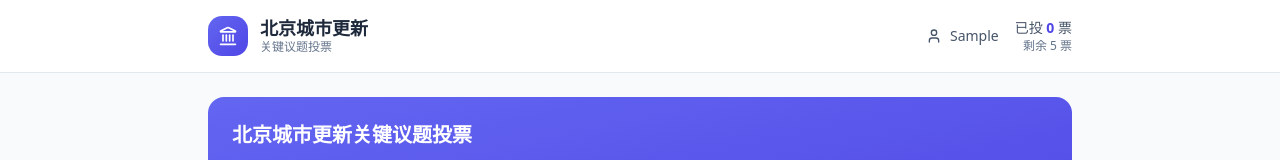
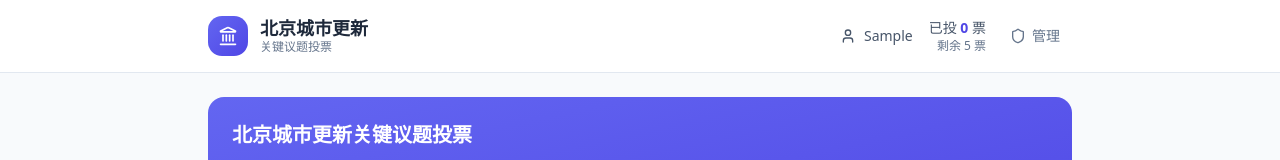
Before and after one commit to hemayou/urvote, a React (Vite) app: page / in a window 1280 px wide. Both pictures are taken after typing "Sample" into the empty fields and a click on the button "进入投票". Shown: the top 160 px of the page. Built offline with nearby package versions, Linux system fonts and the light colour scheme; no server answers; the database is empty.

Commit message:
Add admin dashboard

```diff
--- a/src/App.tsx
+++ b/src/App.tsx
@@ -1,8 +1,10 @@
-import { useState } from 'react';
+import { useState, useEffect } from 'react';
 import { NameEntry } from '@/components/NameEntry';
 import { DimensionVoteCard } from '@/components/DimensionVoteCard';
 import { ResultsView } from '@/components/ResultsView';
 import { SwotLegend } from '@/components/SwotLegend';
+import { AdminLogin } from '@/components/AdminLogin';
+import { AdminDashboard } from '@/components/AdminDashboard';
 import { useVoting } from '@/hooks/useVoting';
 import { dimensions, MAX_VOTES } from '@/data/issues';
 import { Button } from '@/components/ui/button';
@@ -19,10 +21,21 @@ import {
   AlertDescription,
   AlertTitle
 } from '@/components/ui/alert';
-import { CheckCircle, AlertCircle, Landmark, ArrowRight, Loader2, User } from 'lucide-react';
+import { CheckCircle, AlertCircle, Landmark, ArrowRight, Loader2, User, Shield } from 'lucide-react';
 import { cn } from '@/lib/utils';
+import { checkAdminLogin } from '@/lib/adminAuth';
+
+// 路由类型
+type Route = 'vote' | 'admin-login' | 'admin-dashboard';
 
 function App() {
+  // 当前路由
+  const [currentRoute, setCurrentRoute] = useState<Route>('vote');
+
+  // 管理员登录状态
+  const [admin, setAdmin] = useState<{ username: string; name: string } | null>(null);
+
+  // 投票相关
   const {
     voterName,
     isNameSet,
@@ -43,6 +56,35 @@ function App() {
   } = useVoting();
 
   const [showConfirmDialog, setShowConfirmDialog] = useState(false);
+
+  // 检查 URL 路由
+  useEffect(() => {
+    const path = window.location.pathname;
+    if (path === '/admin') {
+      // 检查是否已登录
+      const { isLoggedIn, admin: loggedInAdmin } = checkAdminLogin();
+      if (isLoggedIn && loggedInAdmin) {
+        setAdmin(loggedInAdmin);
+        setCurrentRoute('admin-dashboard');
+      } else {
+        setCurrentRoute('admin-login');
+      }
+    }
+  }, []);
+
+  // 管理员登录成功
+  const handleAdminLogin = (loggedInAdmin: { username: string; name: string }) => {
+    setAdmin(loggedInAdmin);
+    setCurrentRoute('admin-dashboard');
+    window.history.pushState({}, '', '/admin');
+  };
+
+  // 管理员登出
+  const handleAdminLogout = () => {
+    setAdmin(null);
+    setCurrentRoute('admin-login');
+    window.history.pushState({}, '', '/admin');
+  };
 
   // 处理姓名提交
   const handleNameSubmit = (name: string) => {
@@ -75,6 +117,16 @@ function App() {
   const handleReset = () => {
     resetVotes();
   };
+
+  // 渲染管理员登录页面
+  if (currentRoute === 'admin-login') {
+    return <AdminLogin onLogin={handleAdminLogin} />;
+  }
+
+  // 渲染管理员仪表盘
+  if (currentRoute === 'admin-dashboard') {
+    return <AdminDashboard admin={admin!} onLogout={handleAdminLogout} />;
+  }
 
   // 加载状态
   if (isLoading) {
@@ -111,14 +163,13 @@ function App() {
               </div>
             </div>
 
+            <div className="flex items-center gap-3">
               {!hasVoted && (
                 <div className="flex items-center gap-4">
-                {/* 投票人姓名 */}
                   <div className="flex items-center gap-2 text-sm text-slate-600">
                     <User className="w-4 h-4" />
                     <span>{voterName}</span>
                   </div>
-                {/* 投票进度 */}
                   <div className="text-right">
                     <p className="text-sm font-medium text-slate-600">
                       已投 <span className="text-indigo-600 font-bold">{userTotalVotes}</span> 票
@@ -129,6 +180,26 @@ function App() {
                   </div>
                 </div>
               )}
+
+              {/* 管理员入口 */}
+              <a
+                href="/admin"
+                onClick={(e) => {
+                  e.preventDefault();
+                  const { isLoggedIn } = checkAdminLogin();
+                  if (isLoggedIn) {
+                    setCurrentRoute('admin-dashboard');
+                  } else {
+                    setCurrentRoute('admin-login');
+                  }
+                  window.history.pushState({}, '', '/admin');
+                }}
+                className="flex items-center gap-1.5 px-3 py-1.5 text-sm text-slate-500 hover:text-amber-600 hover:bg-amber-50 rounded-lg transition-colors"
+              >
+                <Shield className="w-4 h-4" />
+                <span>管理</span>
+              </a>
+            </div>
           </div>
         </div>
       </header>
```
Lines whose indentation alone changed are shown as unchanged.
